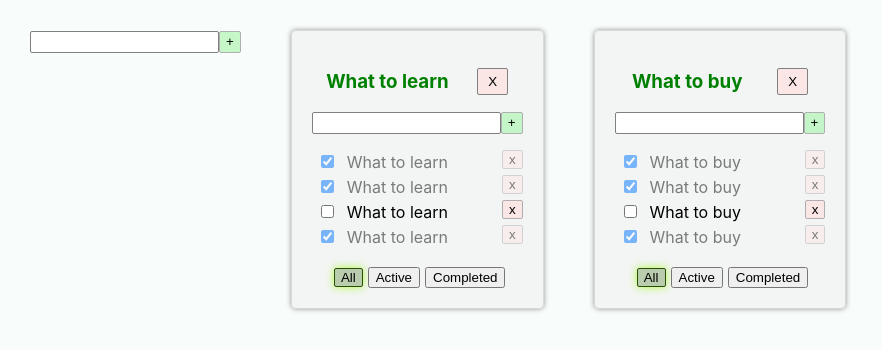
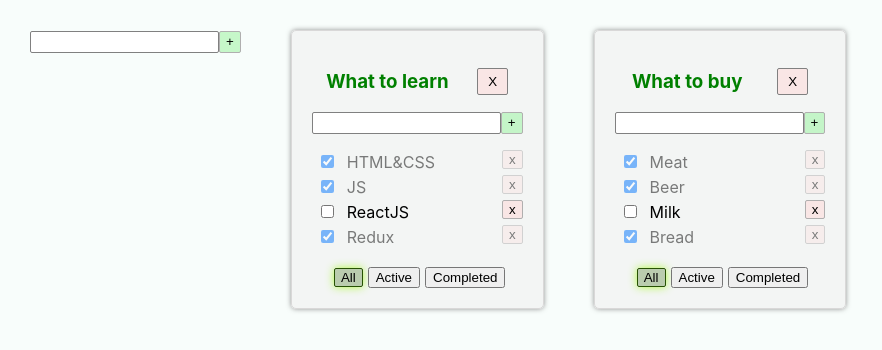
Before and after one commit to AliaksandrLiubanets/todolist, a React (Create React App) app: page / in a window 1280 px wide. Shown: the top 350 px of the page, without its empty margins (0-882 px from the left). Built offline with nearby package versions, Linux system fonts and the light colour scheme.

Commit message:
Create EditableSpan.tsx

```diff
--- a/src/App.tsx
+++ b/src/App.tsx
@@ -113,6 +113,7 @@ function App() {
                          setTaskStatus={setTaskStatus}
                          changeFilter={changeFilter}
                          removeTodoList={removeTodoList}
+                         // setTaskTitle={}
         />
     })
 
--- a/src/EditableSpan.tsx
+++ b/src/EditableSpan.tsx
@@ -6,11 +6,13 @@ type EditableSpanPropsType = {
 
 const EditableSpan = (props: EditableSpanPropsType) => {
     const [editMode, setEditMode] = useState<boolean>(false)
+    const [title, setTitle] = useState<string>('')
+    const setInputValue = (event: ChangeEvent<HTMLInputElement>) => setTitle(event.currentTarget.value)
     const onEditMode = () => setEditMode(true)
     const offEditMode = () => setEditMode(false)
     return (
         editMode
-            ? <input autoFocus={true} onBlur={offEditMode}/>
+            ? <input autoFocus={true} onBlur={offEditMode} onChange={setInputValue}/>
             : <span onDoubleClick={onEditMode}>{props.title}</span>
     )
 }
--- a/src/Todolist.tsx
+++ b/src/Todolist.tsx
@@ -14,6 +14,7 @@ type propsType = {
     setTaskStatus: (idTask: string, isDone: boolean, todoListID: string) => void
     changeFilter: (filter: FilterTaskType, todoListID: string) => void
     removeTodoList: (todoListID: string) => void
+    // setTaskTitle: (idTask: string, title: string, todoListID: string) => void
 }
 
 export type TaskType = {
@@ -30,7 +31,7 @@ export function Todolist(props: propsType) {
 
         return <li key={el.id} className={el.isDone ? s.is_done : ''}>
             <input onChange={onCheckboxCheckTask} type="checkbox" checked={el.isDone}/>
-            <EditableSpan title={props.title}/>
+            <EditableSpan title={el.title} />
             <button onClick={() => props.removeTask(el.id, props.id)}>x</button>
         </li>
     })
```
